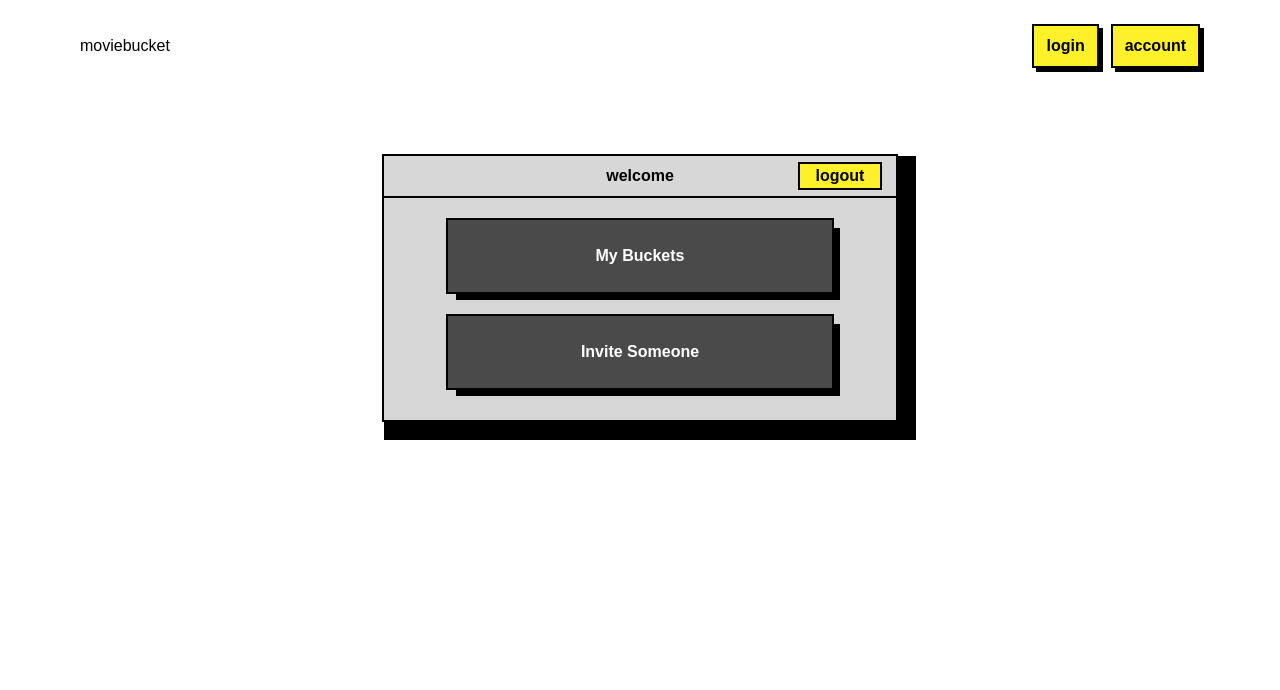
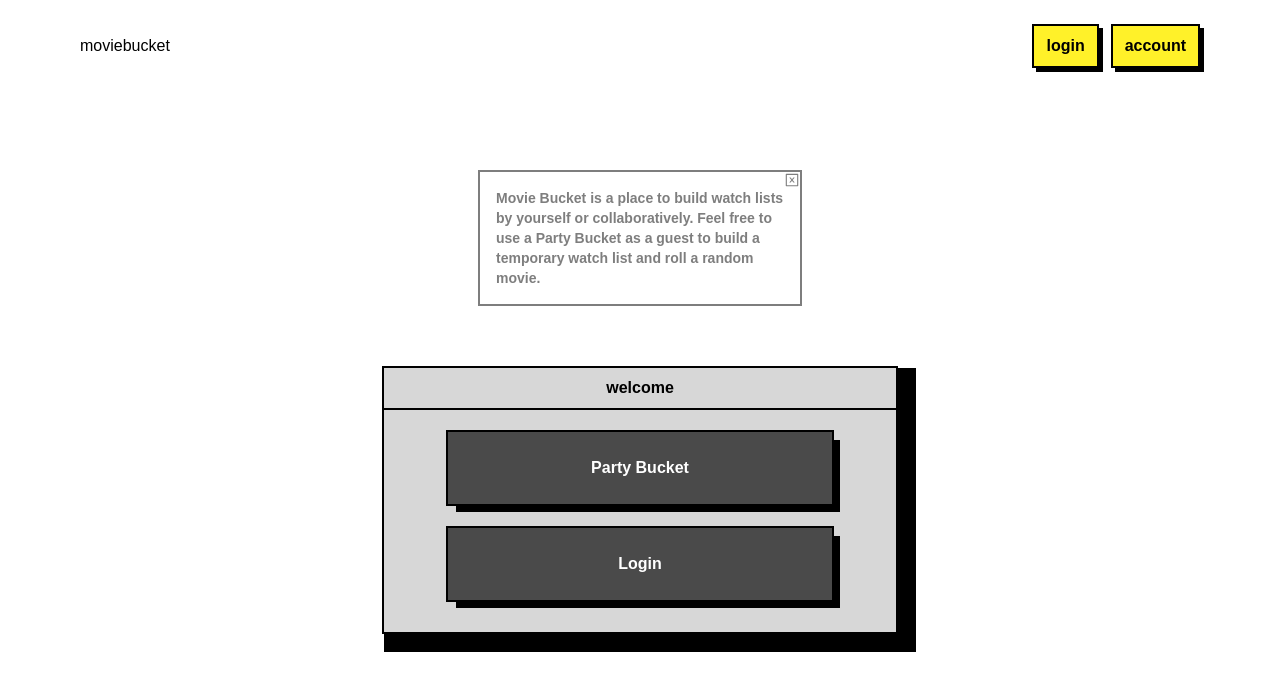
Before and after one commit to thwilson3/movie_bucket_frontend, a React (Vite) app: page / in a window 1280 px wide. Shown: the top 690 px of the page. Built offline with nearby package versions, Linux system fonts and the light colour scheme; a web font is replaced by a local one.

Commit message:
Adjust context check

```diff
--- a/src/components/Homepage.tsx
+++ b/src/components/Homepage.tsx
@@ -14,39 +14,27 @@ import WelcomeContainer from "./WelcomeContainer";
  *
  * App -> Homepage -> BucketList, Navigation
  */
-export default function Homepage({
-  login,
-  logout,
-}: {
-  login: LoginFunction;
-  logout: LogoutFunction;
-}) {
-  const { currentUser } = useContext(UserContext) as UserContextType;
+export default function Homepage({ logout }: { logout: LogoutFunction }) {
+  const { userContext } = useContext(UserContext) as UserContextType;
 
   const userOptions = {
-    title: currentUser?.username,
-    buttons: [{
-      text: "logout",
-      function: logout,
-      path: "/",
-    }]
+    title: userContext?.username,
+    buttons: [
+      {
+        text: "logout",
+        function: logout,
+        path: "/",
+      },
+    ],
   };
 
-  const loginOptions = {
-    buttons: [{
-      text: "login",
-      function: login,
-      path: "login",
-    }]
-  };
-
-  console.log("currentUser", currentUser);
+  console.log("userContext", userContext);
   return (
     <>
-      {currentUser === null ? (
+      {userContext === null ? (
         <>
           <WelcomeContainer />
-          <MainContainer >
+          <MainContainer>
             <AnonOptions />
           </MainContainer>
         </>
```
